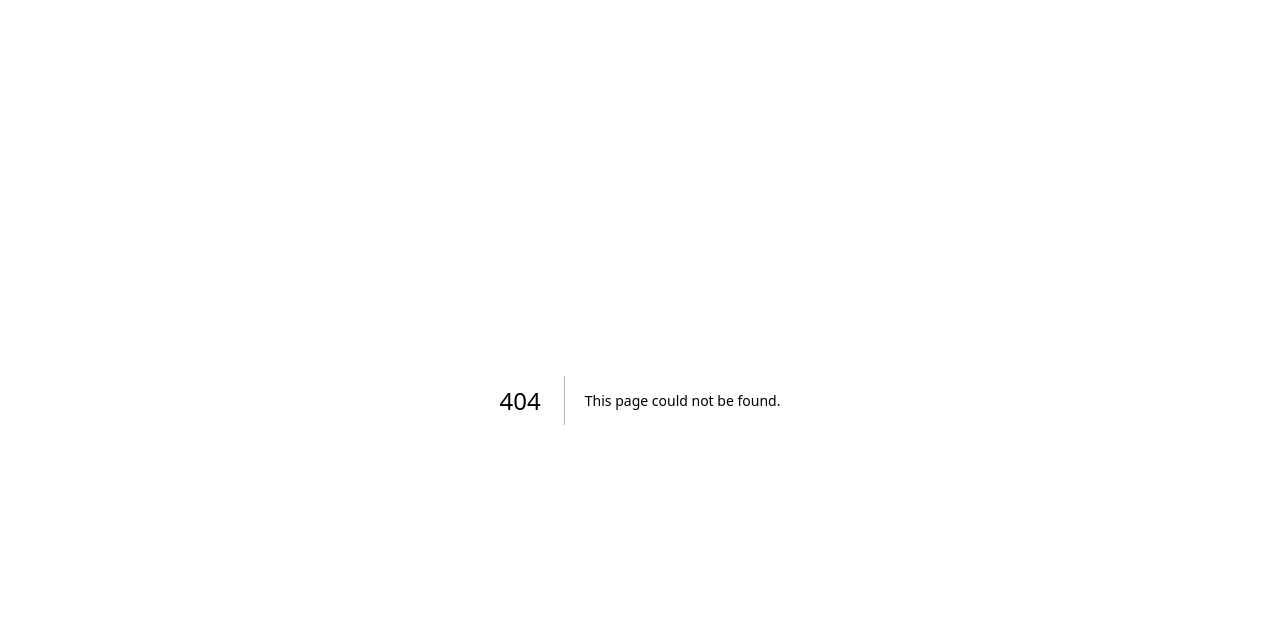
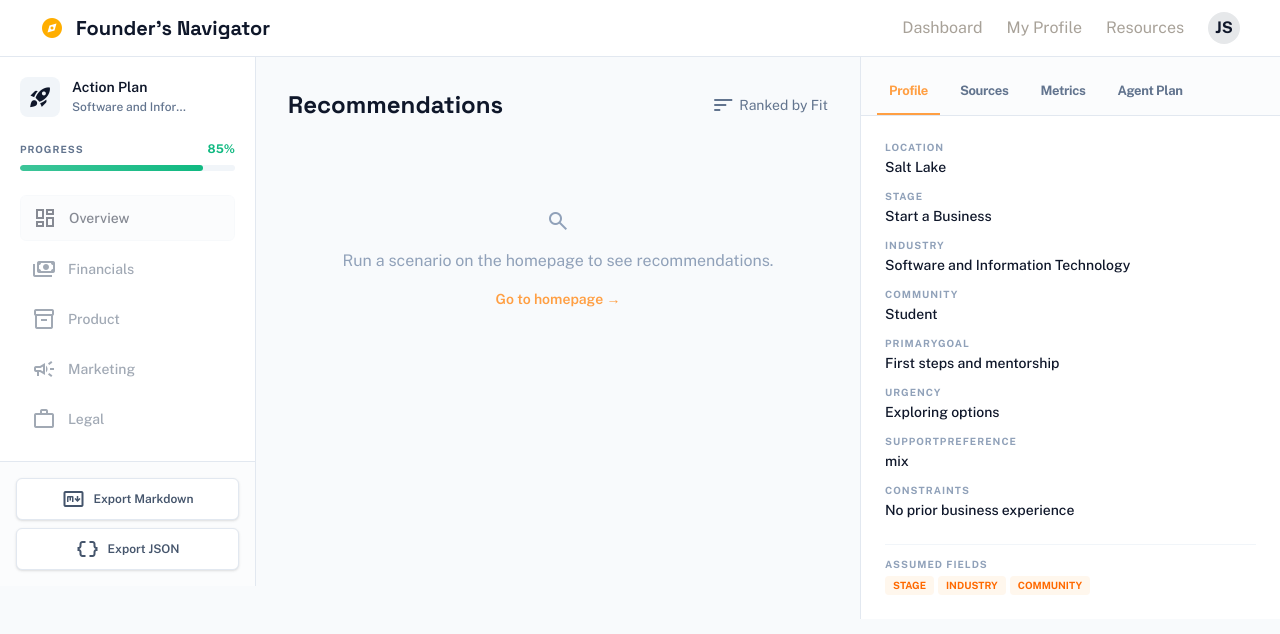
Before and after one commit to calahansphyr/founders-navigator, a Next.js app: page /plan in a window 1280 px wide. Before the commit this address had no page. Shown: the top 634 px of the page. Built offline with nearby package versions, Linux system fonts and the light colour scheme.

Commit message:
feat: /plan 3-column workspace with timeline, chips, and export

```diff
--- /dev/null
+++ b/app/plan/page.tsx
@@ -0,0 +1,226 @@
+'use client'
+import { useEffect, useState } from 'react'
+import { useRouter } from 'next/navigation'
+import Nav from '@/components/Nav'
+import RecommendationCard from '@/components/RecommendationCard'
+import RightInspector from '@/components/RightInspector'
+import Toast from '@/components/Toast'
+import { SESSION_KEYS, type Recommendation, type FounderProfile } from '@/lib/types'
+import { DEFAULT_PROFILE } from '@/lib/defaults'
+import { siteConfig } from '@/data/config'
+import { toMarkdown, toJSON } from '@/lib/export'
+
+const LEFT_RAIL_LINKS = [
+  { label: 'Overview',   icon: 'dashboard' },
+  { label: 'Financials', icon: 'payments' },
+  { label: 'Product',    icon: 'inventory_2' },
+  { label: 'Marketing',  icon: 'campaign' },
+  { label: 'Legal',      icon: 'work' },
+]
+
+export default function PlanPage() {
+  const router = useRouter()
+  const [recommendations, setRecommendations] = useState<Recommendation[]>([])
+  const [profile, setProfile] = useState<FounderProfile>(DEFAULT_PROFILE)
+  const [toast, setToast] = useState<string | null>(null)
+
+  useEffect(() => {
+    const storedRecs = sessionStorage.getItem(SESSION_KEYS.recommendations)
+    const storedProfile = sessionStorage.getItem(SESSION_KEYS.profile)
+    if (storedRecs) setRecommendations(JSON.parse(storedRecs))
+    if (storedProfile) setProfile(JSON.parse(storedProfile))
+  }, [])
+
+  const planName = `${profile.industry} Plan`
+
+  const timelineGroups = [
+    { label: 'Today',        recs: recommendations.slice(0, 1) },
+    { label: 'This week',    recs: recommendations.slice(1, 3) },
+    { label: 'Next 30 days', recs: recommendations.slice(3, 5) },
+  ].filter((g) => g.recs.length > 0)
+
+  function download(content: string, filename: string, mime: string) {
+    const blob = new Blob([content], { type: mime })
+    const url = URL.createObjectURL(blob)
+    const a = document.createElement('a')
+    a.href = url
+    a.download = filename
+    a.click()
+    URL.revokeObjectURL(url)
+  }
+
+  return (
+    <div className="min-h-screen flex flex-col bg-background-light">
+      <Nav />
+      <main className="flex-1 overflow-hidden flex flex-col">
+        <div className="flex-1 flex w-full overflow-hidden" style={{ height: 'calc(100vh - 57px)' }}>
+
+          {/* Left Rail */}
+          <div className="w-64 border-r border-border-subtle bg-white flex flex-col h-full shrink-0">
+            <div className="flex-1 overflow-y-auto p-5">
+              <div className="flex flex-col gap-6">
+                <div className="flex gap-3 items-center">
+                  <div className="bg-slate-100 flex items-center justify-center rounded-lg size-10 text-deep-navy">
+                    <span
+                      className="material-symbols-outlined"
+                      style={{ fontVariationSettings: "'FILL' 1" }}
+                    >
+                      rocket_launch
+                    </span>
+                  </div>
+                  <div className="flex flex-col">
+                    <h1 className="text-deep-navy text-sm font-semibold leading-tight">Action Plan</h1>
+                    <p className="text-slate-500 text-xs font-medium mt-0.5 truncate max-w-[120px]">
+                      {planName}
+                    </p>
+                  </div>
+                </div>
+
+                <div>
+                  <div className="flex justify-between items-center mb-2">
+                    <span className="text-[10px] font-bold text-slate-500 uppercase tracking-widest">
+                      Progress
+                    </span>
+                    <span className="text-xs font-bold text-success">85%</span>
+                  </div>
+                  <div className="w-full bg-slate-100 rounded-full h-1.5 overflow-hidden">
+                    <div
+                      className="h-full rounded-full bg-gradient-to-r from-success/80 to-success"
+                      style={{ width: '85%' }}
+                    />
+                  </div>
+                </div>
+
+                <nav className="flex flex-col gap-1.5">
+                  {LEFT_RAIL_LINKS.map((link, i) => (
+                    <a
+                      key={link.label}
+                      href="#"
+                      title="Coming in production"
+                      className={`flex items-center gap-3 px-3 py-2.5 rounded-md transition-colors opacity-50 cursor-not-allowed ${
+                        i === 0
+                          ? 'bg-slate-50 text-deep-navy border border-slate-100'
+                          : 'text-slate-600'
+                      }`}
+                      onClick={(e) => e.preventDefault()}
+                    >
+                      <span className="material-symbols-outlined text-[20px]">{link.icon}</span>
+                      <span className="text-sm font-medium">{link.label}</span>
+                    </a>
+                  ))}
+                </nav>
+              </div>
+            </div>
+
+            <div className="p-4 border-t border-border-subtle bg-slate-50/50 flex flex-col gap-2">
+              <button
+                onClick={() =>
+                  download(
+                    toMarkdown(recommendations, profile),
+                    'founders-navigator-plan.md',
+                    'text/markdown',
+                  )
+                }
+                className="w-full flex items-center justify-center gap-2 px-3 py-2 rounded-md bg-white border border-border-subtle text-slate-600 hover:text-deep-navy hover:border-slate-300 transition-all shadow-sm text-xs font-semibold"
+              >
+                <span className="material-symbols-outlined text-[16px]">markdown</span>
+                Export Markdown
+              </button>
+              <button
+                onClick={() =>
+                  download(
+                    toJSON(recommendations),
+                    'founders-navigator-plan.json',
+                    'application/json',
+                  )
+                }
+                className="w-full flex items-center justify-center gap-2 px-3 py-2 rounded-md bg-white border border-border-subtle text-slate-600 hover:text-deep-navy hover:border-slate-300 transition-all shadow-sm text-xs font-semibold"
+              >
+                <span className="material-symbols-outlined text-[16px]">data_object</span>
+                Export JSON
+              </button>
+            </div>
+          </div>
+
+          {/* Center Feed */}
+          <div className="flex-1 overflow-y-auto p-8 min-w-[420px]">
+            <div className="max-w-2xl mx-auto">
+              <div className="flex items-center justify-between mb-6">
+                <h2 className="text-2xl font-display font-bold text-deep-navy">Recommendations</h2>
+                <span className="text-sm text-slate-500 flex items-center gap-1">
+                  <span className="material-symbols-outlined text-[18px]">sort</span>
+                  Ranked by Fit
+                </span>
+              </div>
+
+              {recommendations.length > 0 && (
+                <p className="text-body-md text-on-surface-variant mb-6">
+                  Here are the top resources for a{' '}
+                  <strong>
+                    {profile.community !== 'Any' ? profile.community + ' ' : ''}
+                    {profile.industry}
+                  </strong>{' '}
+                  founder in <strong>{profile.location}</strong> looking to{' '}
+                  <strong>{profile.stage}</strong>.
+                </p>
+              )}
+
+              {recommendations.length === 0 && (
+                <div className="text-center py-16 text-slate-400">
+                  <span className="material-symbols-outlined text-5xl mb-4 block">search</span>
+                  <p>Run a scenario on the homepage to see recommendations.</p>
+                  <button
+                    onClick={() => router.push('/')}
+                    className="mt-4 text-innovation-orange hover:underline text-sm font-semibold"
+                  >
+                    Go to homepage →
+                  </button>
+                </div>
+              )}
+
+              {timelineGroups.map((group) => (
+                <div key={group.label} className="mb-8">
+                  <div className="flex items-center gap-3 mb-4">
+                    <span className="text-[10px] font-bold uppercase tracking-widest text-slate-400">
+                      {group.label}
+                    </span>
+                    <div className="flex-1 h-px bg-slate-100" />
+                  </div>
+                  <div className="flex flex-col gap-5">
+                    {group.recs.map((rec) => (
+                      <RecommendationCard key={rec.id} rec={rec} />
+                    ))}
+                  </div>
+                </div>
+              ))}
+
+              {recommendations.length > 0 && (
+                <div className="mt-8 pt-6 border-t border-slate-100">
+                  <p className="text-label-sm text-slate-400 uppercase tracking-widest mb-3">
+                    Quick actions
+                  </p>
+                  <div className="flex flex-wrap gap-2">
+                    {siteConfig.followUpChips.map((chip) => (
+                      <button
+                        key={chip.intent}
+                        onClick={() => setToast('Coming in production')}
+                        className="px-4 py-2 rounded-full border border-border-subtle text-label-sm text-slate-600 hover:border-deep-navy hover:text-deep-navy transition-colors"
+                      >
+                        {chip.label}
+                      </button>
+                    ))}
+                  </div>
+                </div>
+              )}
+            </div>
+          </div>
+
+          {/* Right Inspector */}
+          <RightInspector profile={profile} recommendations={recommendations} />
+        </div>
+      </main>
+
+      {toast && <Toast message={toast} onDismiss={() => setToast(null)} />}
+    </div>
+  )
+}
```
